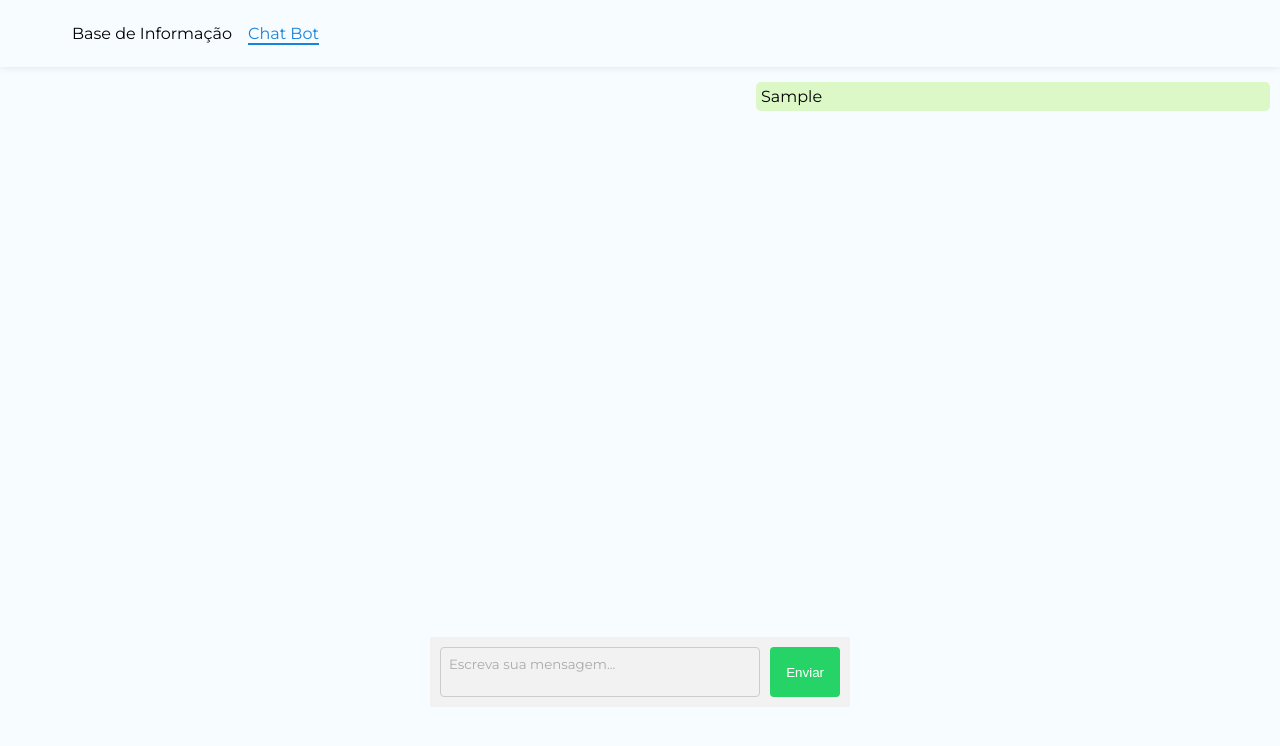
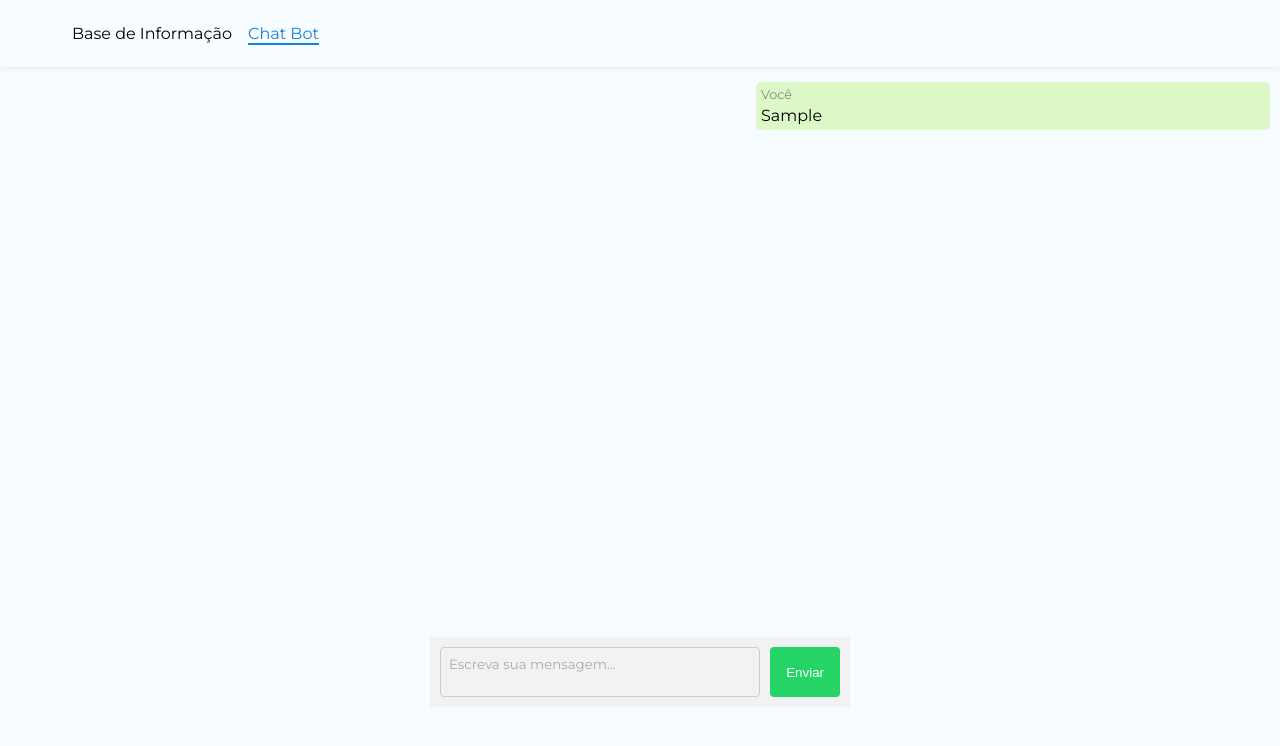
Before and after one commit to Flayban/projeto-chatbot, a React (Create React App) app: page /Chatbot in a window 1280 px wide. Both pictures are taken after typing "Sample" into the empty fields and a click on the button "Enviar". Shown: the top 746 px of the page. Built offline with nearby package versions, Linux system fonts and the light colour scheme.

Commit message:
adicionando orientacao de quem envou a msg

```diff
--- a/src/Pages/Chat/Chat.jsx
+++ b/src/Pages/Chat/Chat.jsx
@@ -28,13 +28,16 @@ const Chat = () => {
 
   return (
     <div className={styles.chatContainer}>
-      <div className={styles.messages}>{messages.map((message, index) => (
+      <div className={styles.messages}> {messages.map((message, index) => (
+
           <div key={index} className={message.sent ? styles.messageSent : styles.messageReceived}>
+            <span className={styles.senderInfo}>{message.sent ? 'Você' : 'Bot'}</span>
             {message.text}
           </div>
         ))}
       </div>
       <form className={styles.inputContainer} onSubmit={handleSubmit}>
+
         <textarea ref = {inputRef} type="body" value={inputMessage} onChange={(e) => setInputMessage(e.target.value)} onKeyPress={handleKeyPress} className={styles.inputField} placeholder="Escreva sua mensagem..."/>
         <button type="submit" className={styles.sendButton}>Enviar</button>
       </form>
--- a/src/Pages/Chat/Chat.module.css
+++ b/src/Pages/Chat/Chat.module.css
@@ -52,7 +52,7 @@
     border-radius: 4px;
 }
 .sendButton {
-    background-color: #25d366; /* Cor de fundo para o botão de envio */
+    background-color: #25d366;
     color: #ffffff;
     padding: 8px 16px;
     border: none;
@@ -61,5 +61,11 @@
 }
 
 .sendButton:hover {
-    background-color: #128c7e; /* Cor de fundo ao passar o mouse sobre o botão de envio */
+    background-color: #128c7e;
 }
+.senderInfo {
+    font-size: 0.8em;
+    color: #888;
+    margin-bottom: 4px;
+    display: block;
+  }
```
